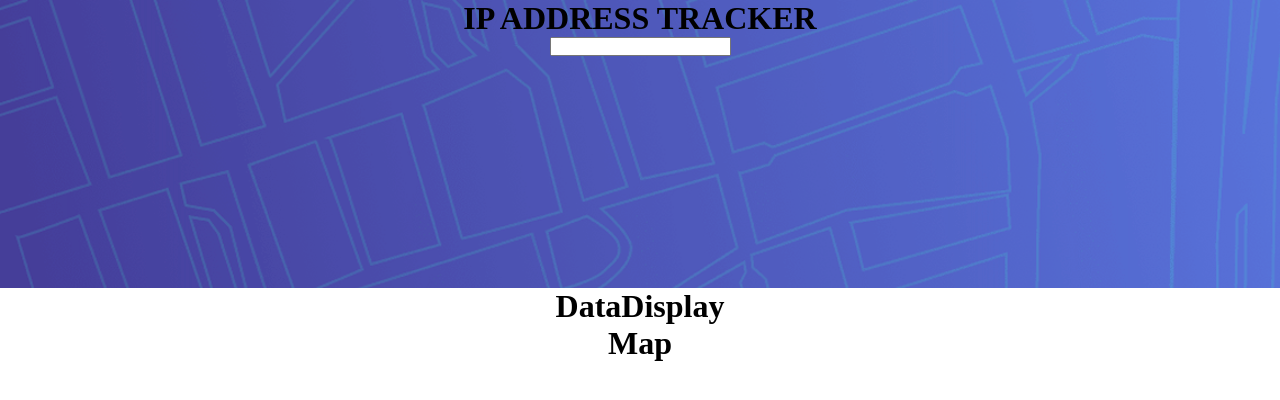
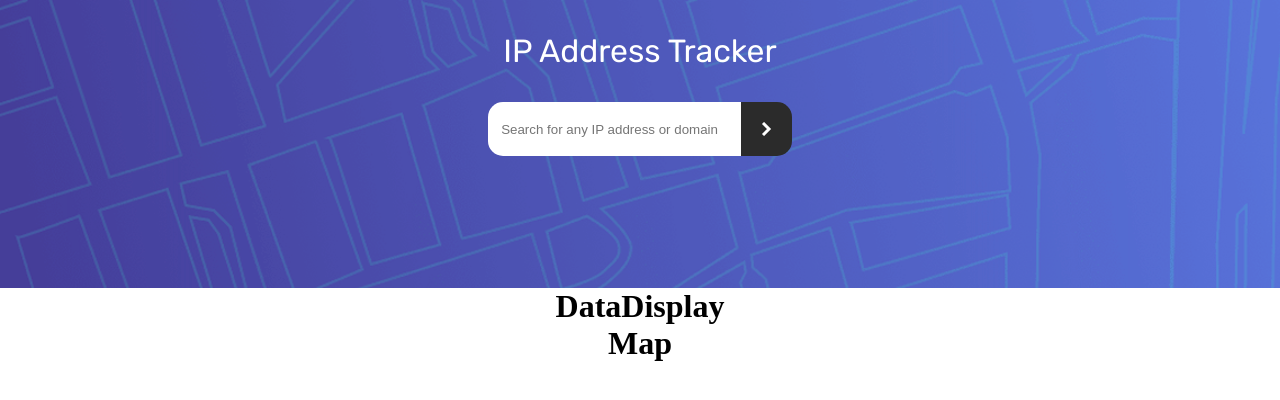
Before and after one commit to timbosTours/Frontend-Mentor-ip-address, a React (Create React App) app in the folder my-app/: page / in a window 1280 px wide. Shown: the top 400 px of the page. Built offline with nearby package versions, Linux system fonts and the light colour scheme.

Commit message:
styled banner/input

```diff
--- a/my-app/src/App.css
+++ b/my-app/src/App.css
@@ -1,3 +1,12 @@
+@import url('https://fonts.googleapis.com/css2?family=Rubik:wght@400;500;700&display=swap');
+
+:root{
+    --ff-rubik: 'Rubik', sans-serif;
+
+    --very-dark-gray: hsl(0, 0%, 17%);
+    --dark-gray: hsl(0, 0%, 59%);
+}
+
 *{
     margin: 0;
     padding: 0;
@@ -13,3 +22,29 @@ body{
     min-height: 18em;
     min-width: 100vw;
 }
+.title{
+    font-family: var(--ff-rubik);
+    color: white;
+    font-weight: 400;
+    font-size: xx-large;
+
+    padding: 1em;
+}
+
+.input-form{
+    display: inline-flex;
+}
+
+.input-field{
+    min-height: 3em;
+    width: 18em;
+    border-radius: 15px 0px 0px 15px;
+    border: none;
+    padding-left: 1em;
+}
+
+.input-btn{
+    padding: 1.5em;
+    background-color: var(--very-dark-gray);
+    border-radius: 0px 15px 15px 0px;
+}
--- a/my-app/src/components/Banner.js
+++ b/my-app/src/components/Banner.js
@@ -1,10 +1,14 @@
 import React from 'react';
-import img from '../images/pattern-bg.png'
+import img from '../images/pattern-bg.png';
+import arrow from '../images/icon-arrow.svg';
 
 function Banner() {
   return (<div className='banner' style={{ backgroundImage:`url(${img})` , backgroundRepeat: 'no-repeat'}}>
-      <h1>IP ADDRESS TRACKER</h1>
-      <input type="text" />
+      <h1 className='title'>IP Address Tracker</h1>
+    <form className='input-form'>
+      <input type="text" className='input-field' placeholder='Search for any IP address or domain'/>
+      <input type="image" alt='submit button' src={arrow} className='input-btn'/>
+    </form>
   </div>
   )
 }
```
